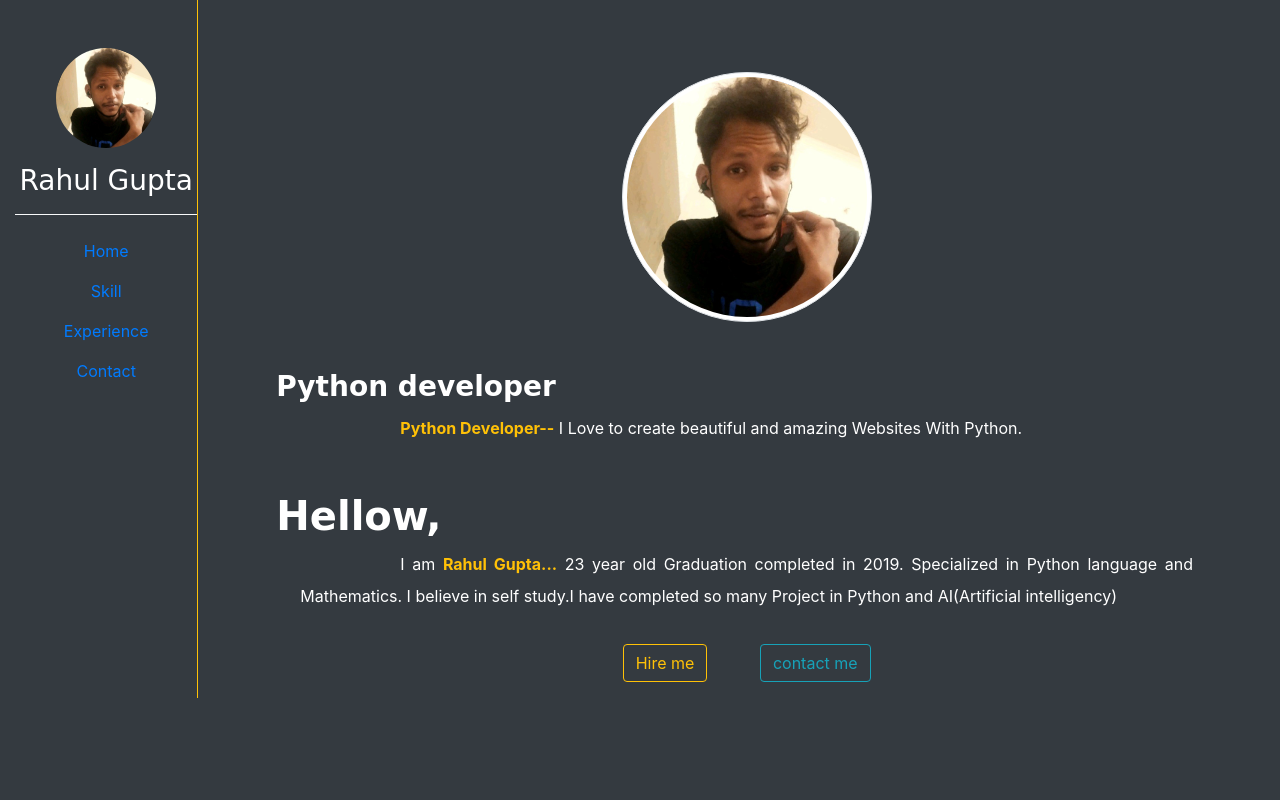
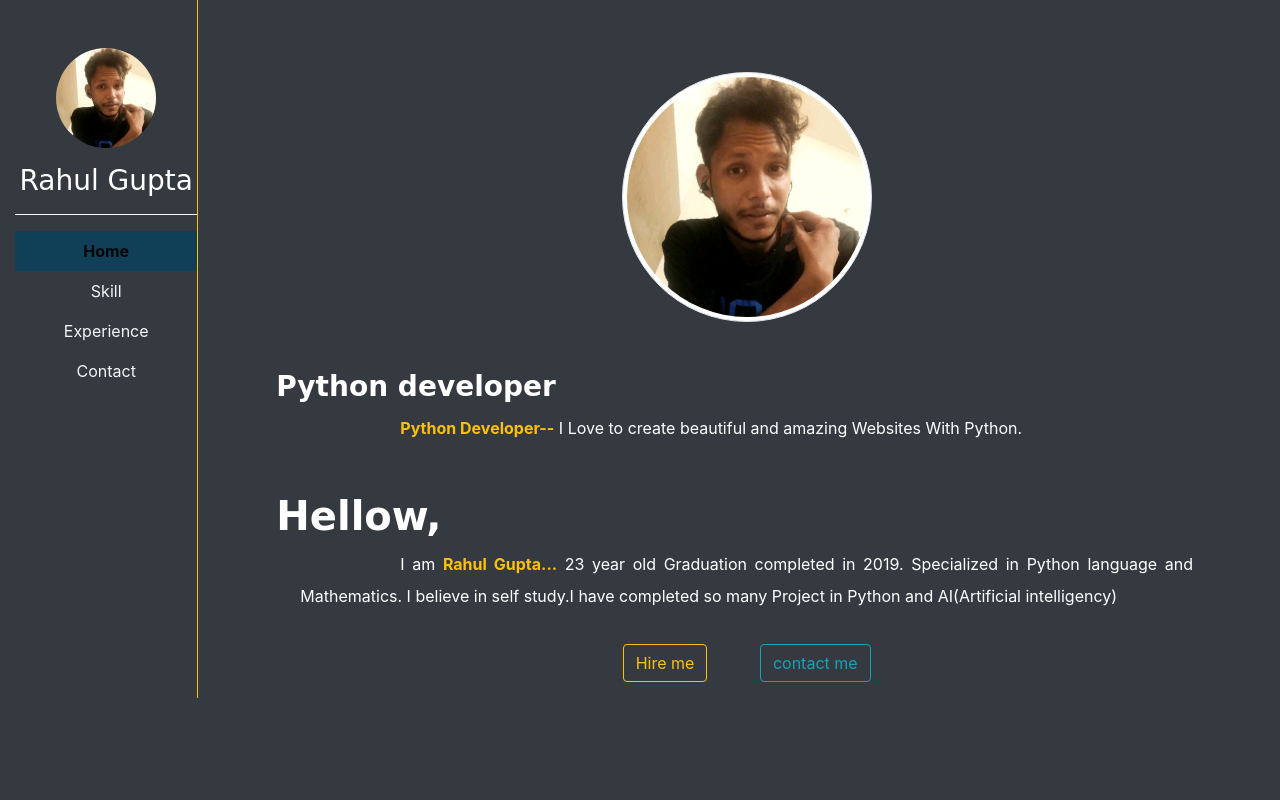
Before and after one commit to RahulGupta237/PortFolioResume, a Django app: page / in a window 1280 px wide. Run offline with Django 4.2, Linux system fonts and the light colour scheme; some libraries are stand-ins or nearby versions; some web fonts are replaced.

Commit message:
3rd commit

```diff
--- a/education/views.py
+++ b/education/views.py
@@ -2,4 +2,5 @@ from django.shortcuts import render
 
 # Create your views here.
 def skillset(request):
-    return render(request,'education/ed.html')
+    data={"skill":"active"}
+    return render(request,'education/ed.html',context=data)
--- a/portfolio/static/portfolio/css/portfolio.css
+++ b/portfolio/static/portfolio/css/portfolio.css
@@ -7,3 +7,22 @@ body{
 .container-fluid{
     min-height: 100%;
 }
+
+
+a.nav-link{
+    color: whitesmoke;
+
+}
+
+a.nav-link.hover{
+    color: #06050a;
+    background-color: rgb(60, 15, 87);
+
+}
+
+a.nav-link.active{
+    color: #06050a;
+    background-color: #0f4057;
+    font-weight: bold;
+
+}
--- a/portfolio/templates/portfolio/sidebar.html
+++ b/portfolio/templates/portfolio/sidebar.html
@@ -7,10 +7,10 @@
 
 <hr class="border-light">
 <nav class="nav flex-column text-center">
-    <a href="/" class="nav-link">Home</a>
-    <a href="{% url 'skill' %}"" class="nav-link">Skill</a>
-    <a href="{% url 'services' %}" class="nav-link">Experience</a>
-    <a href="{% url 'contact' %}"" class="nav-link">Contact</a>
+    <a href="/" class="nav-link {{home}}">Home</a>
+    <a href="{% url 'skill' %}" class="nav-link {{skill}} ">Skill</a>
+    <a href="{% url 'services' %}" class="nav-link {{exp}}">Experience</a>
+    <a href="{% url 'contact' %}"" class="nav-link {{contact}}">Contact</a>
 </nav>
 
 </div>
--- a/portfolio/views.py
+++ b/portfolio/views.py
@@ -4,7 +4,8 @@ from .models import Note
 from django.views.decorators.csrf import csrf_protect
 # Create your views here.
 def home(request):
-    return render(request,"portfolio/Home.html")
+    data={ "home":"active"}
+    return render(request,"portfolio/Home.html",context=data)
 
 @csrf_protect
 def contacus(request):
@@ -13,7 +14,8 @@ def contacus(request):
     data_retrieve_from_noteform=Note.objects.filter()
     data={
         "form":form,
-        "data_retrieve_frm_database":data_retrieve_from_noteform
+        "data_retrieve_frm_database":data_retrieve_from_noteform,
+        "contact":"active"
     }
 
     if request.method=="POST":
--- a/service/views.py
+++ b/service/views.py
@@ -2,4 +2,5 @@ from django.shortcuts import render
 
 # Create your views here.
 def experience(request):
-    return render(request,'service/exp.html')
+    data={"exp":"active"}
+    return render(request,'service/exp.html',context=data)
```
